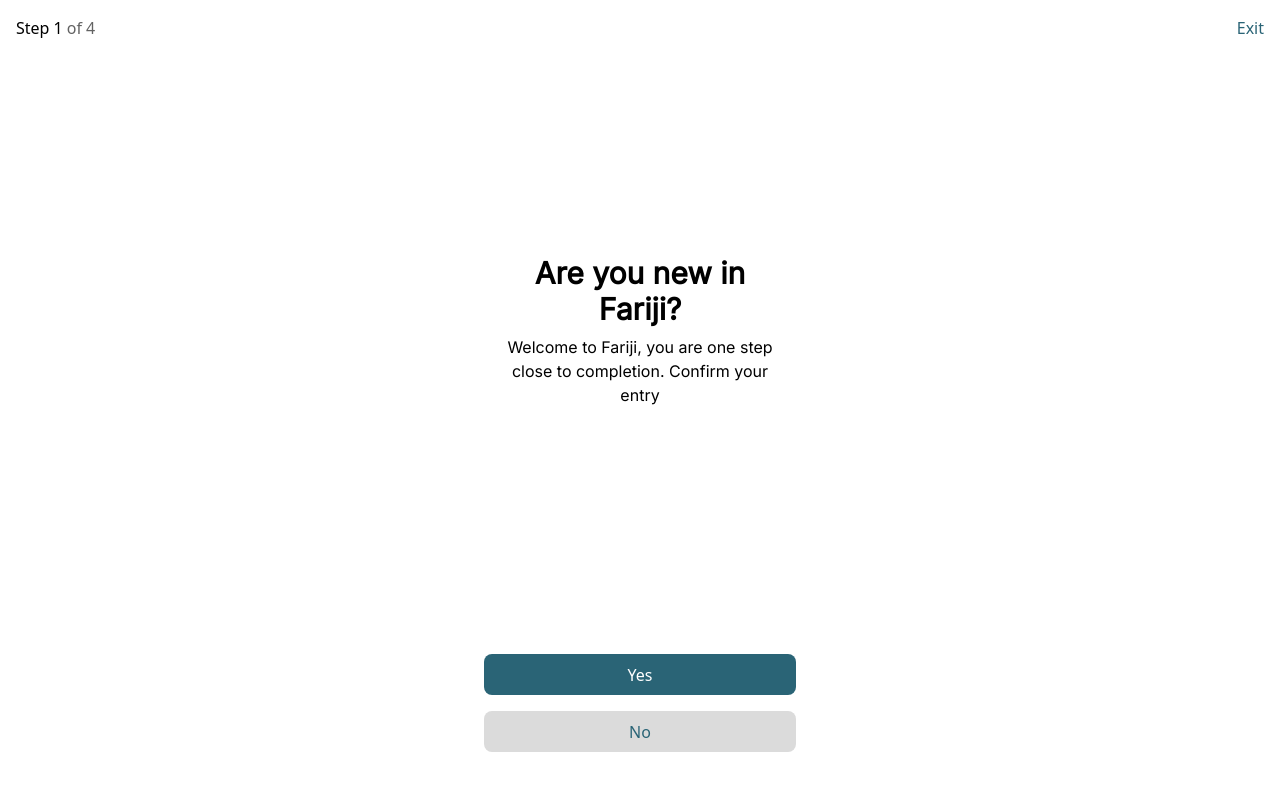
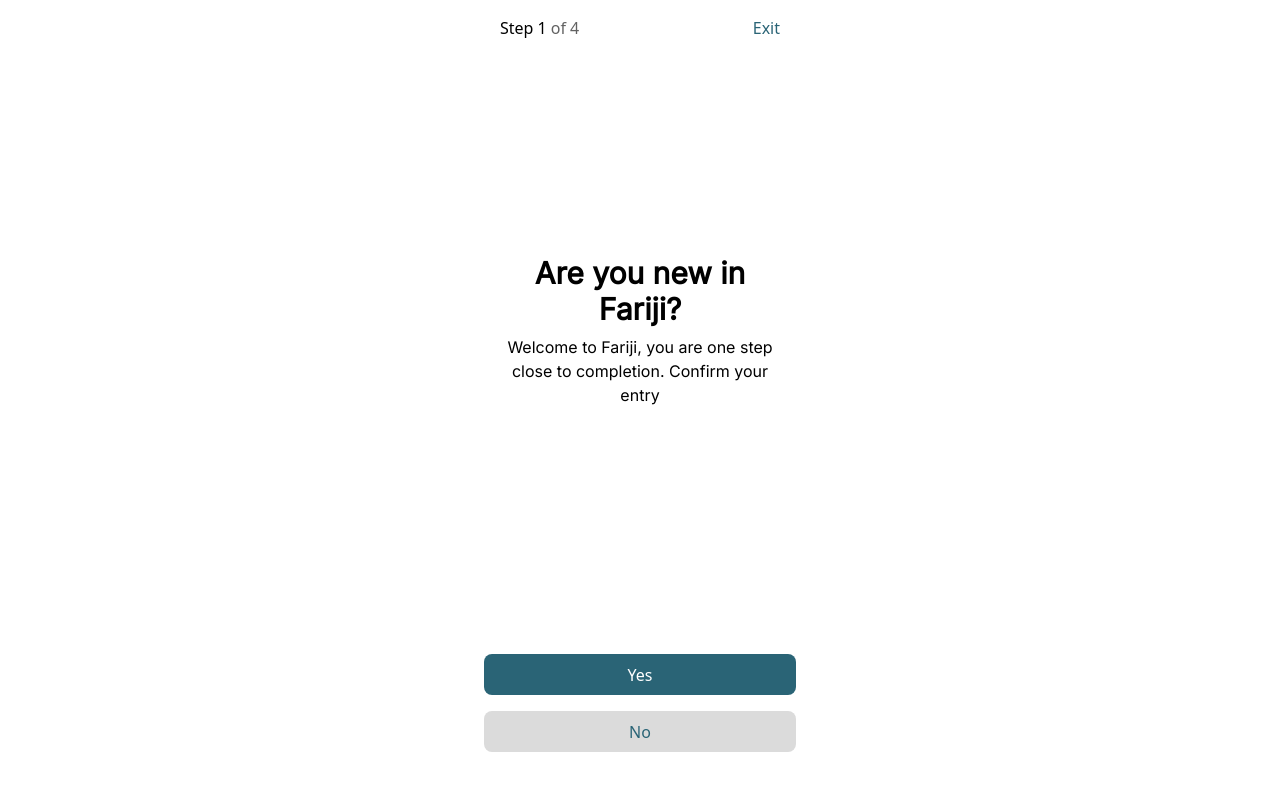
Before and after one commit to Amaris-Digital/fariji, a React (Vite) app in the folder client/: page /registration in a window 1280 px wide. Shown: the top 790 px of the page. Built offline with nearby package versions, Linux system fonts and the light colour scheme; no server answers.

Commit message:
Added appropriate resizing styles for desktop

```diff
--- a/client/src/components/auth/SignUpOne.tsx
+++ b/client/src/components/auth/SignUpOne.tsx
@@ -11,6 +11,7 @@ export const SignUpOne = (): JSX.Element => (
         Exit
       </div>
     </div>
+
 
     <div className='justify-center pb-12 flex gap-2 flex-col text-center items-center'>
       <p className='w-[298px] text-3xl font-bold'>Are you new in Fariji?</p>
--- a/client/src/pages/Registration.tsx
+++ b/client/src/pages/Registration.tsx
@@ -42,8 +42,8 @@ export const Registration = (): JSX.Element => {
 
   return (
     <Swiper loop={false} className='swiper-container swiper-no-swiping'>
-      <SwiperSlide>{<SignUpOne />}</SwiperSlide>
-      <SwiperSlide>
+      <SwiperSlide className='flex  justify-center h-screen'>{<SignUpOne />}</SwiperSlide>
+      <SwiperSlide className='flex  justify-center h-screen'>
         {
           <SignUpTwo
             handleSubmit={handleSubmit}
```
